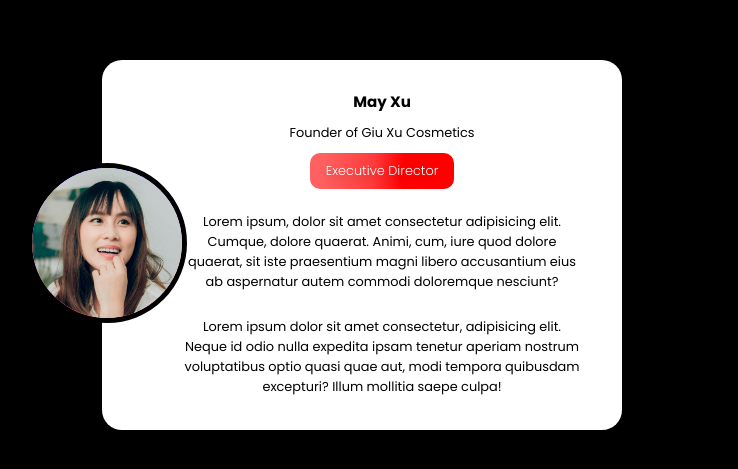
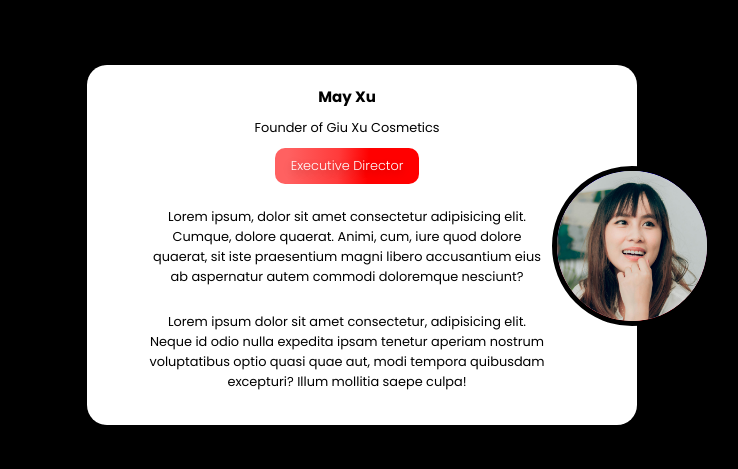
Before and after one commit to 2Kelvin/profile-card, a plain HTML site: page index.html in a window 1536 px wide. Shown: the part 155-624 px from the top of the page, without its empty margins (406-1144 px from the left). Drawn offline with Linux system fonts and the light colour scheme.

Commit message:
fix media query issue

```diff
--- a/styles.css
+++ b/styles.css
@@ -74,9 +74,9 @@ body {
     margin: 0px 0 10px 0;
 }
 
-/* MEDIA QUERY */
+/* MEDIA QUERIES */
 
-@media (min-width: 1024px) {
+@media (min-width: 768px) {
     .profileCard {
         position: relative;
         width: 400px;
@@ -86,13 +86,14 @@ body {
         display: flex;
         align-items: center;
         gap: 0;
-        padding: 30px 40px 20px 80px;
+        padding: 20px 60px 20px 90px;
         font-size: 92%;
     }
 
     .profileCard img {
         position: absolute;
         left: -75px;
+        right: auto;
         top: 28%;
         height: 150px;
         width: 150px;
@@ -139,3 +140,14 @@ body {
         margin: 0px 0 10px 0;
     }
 }
+
+@media (min-width: 1366px) {
+    .profileCard {
+        padding: 20px 90px 20px 60px;
+    }
+
+    .profileCard img {
+        right: -75px;
+        left: auto;
+    }
+}
```
Also changed, not shown: index.html (+0 -1 lines).
